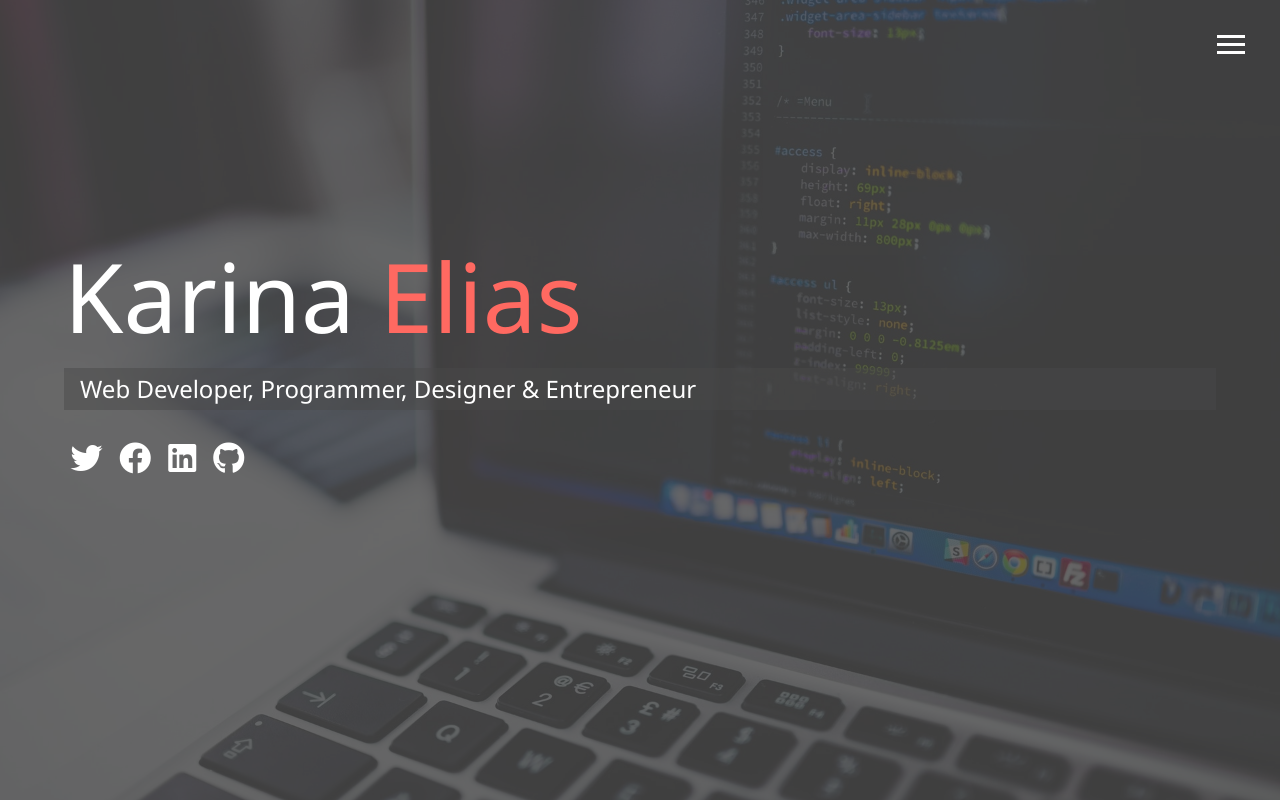
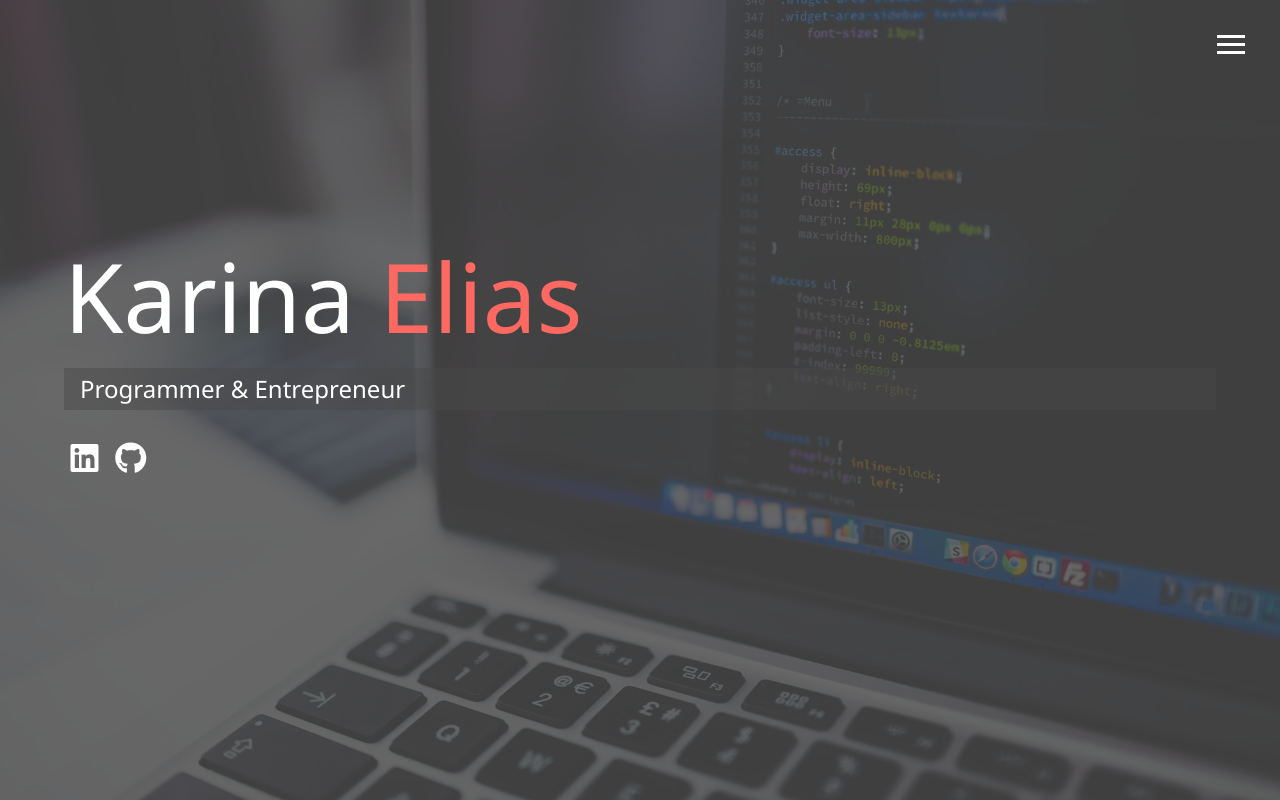
Before and after one commit to KarinaKoding/modern_portfolio, a plain HTML site: page index.html in a window 1280 px wide. Drawn offline with Linux system fonts and the light colour scheme.

Commit message:
Update index.html
edit heading
add favicon

```diff
--- a/index.html
+++ b/index.html
@@ -11,6 +11,7 @@
       crossorigin="anonymous"
     />
     <link rel="stylesheet" href="css/main.css" />
+    <link rel="shortcut icon" type="image/x-icon" href="favicon.ico" />
     <title>Welcome To My Portfolio</title>
   </head>
   <body id="bg-img">
@@ -55,19 +56,13 @@
         Karina <span class="text-secondary">Elias</span>
       </h1>
       <h2 class="sm-heading">
-        Web Developer, Programmer, Designer & Entrepreneur
+        Programmer & Entrepreneur
       </h2>
       <div class="icons">
-        <a href="#!">
-          <i class="fab fa-twitter fa-2x"></i>
-        </a>
-        <a href="#!">
-          <i class="fab fa-facebook fa-2x"></i>
-        </a>
-        <a href="#!">
+        <a href="https://www.linkedin.com/in/karinaelias15/">
           <i class="fab fa-linkedin fa-2x"></i>
         </a>
-        <a href="#!">
+        <a href="https://github.com/karina-15">
           <i class="fab fa-github fa-2x"></i>
         </a>
       </div>
```
